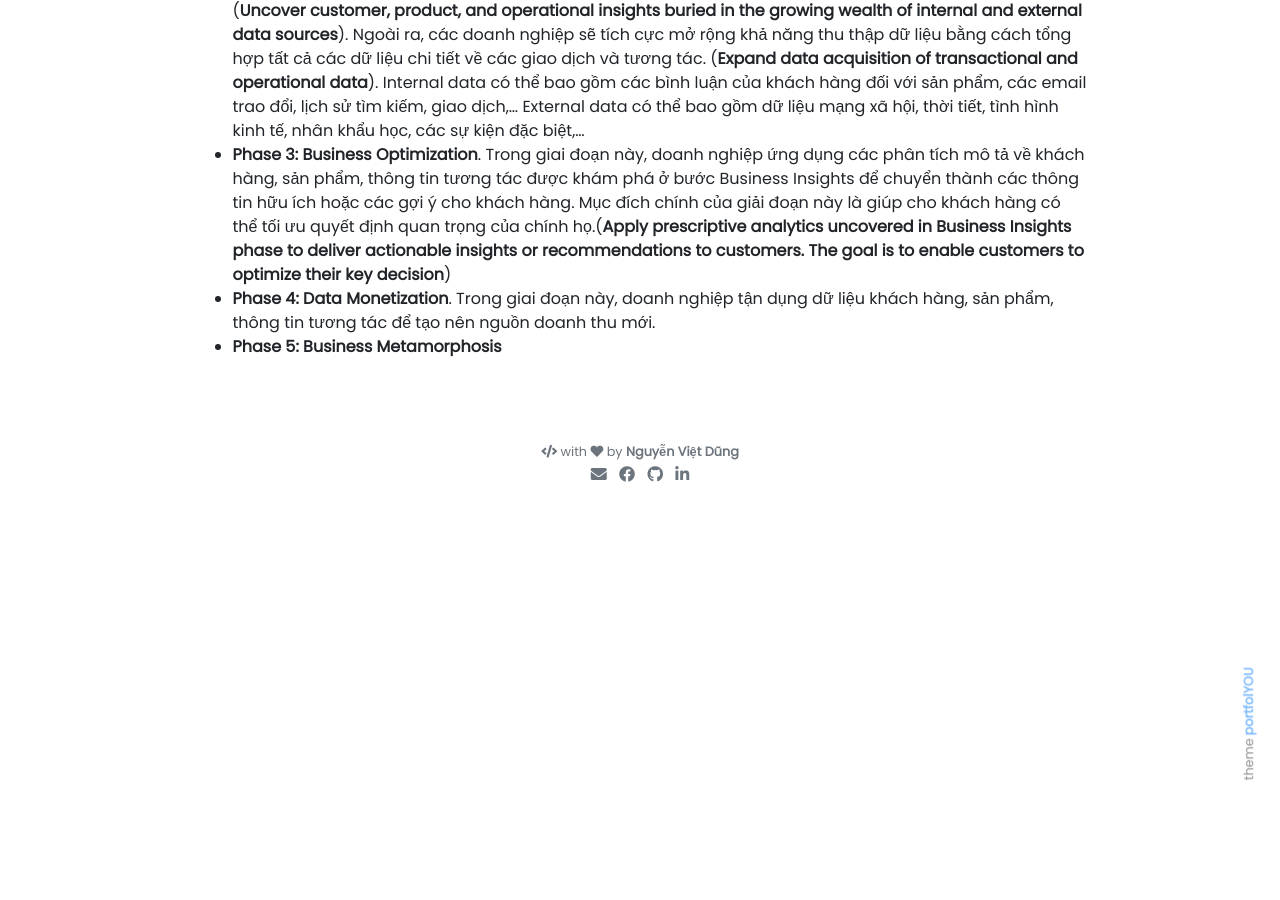
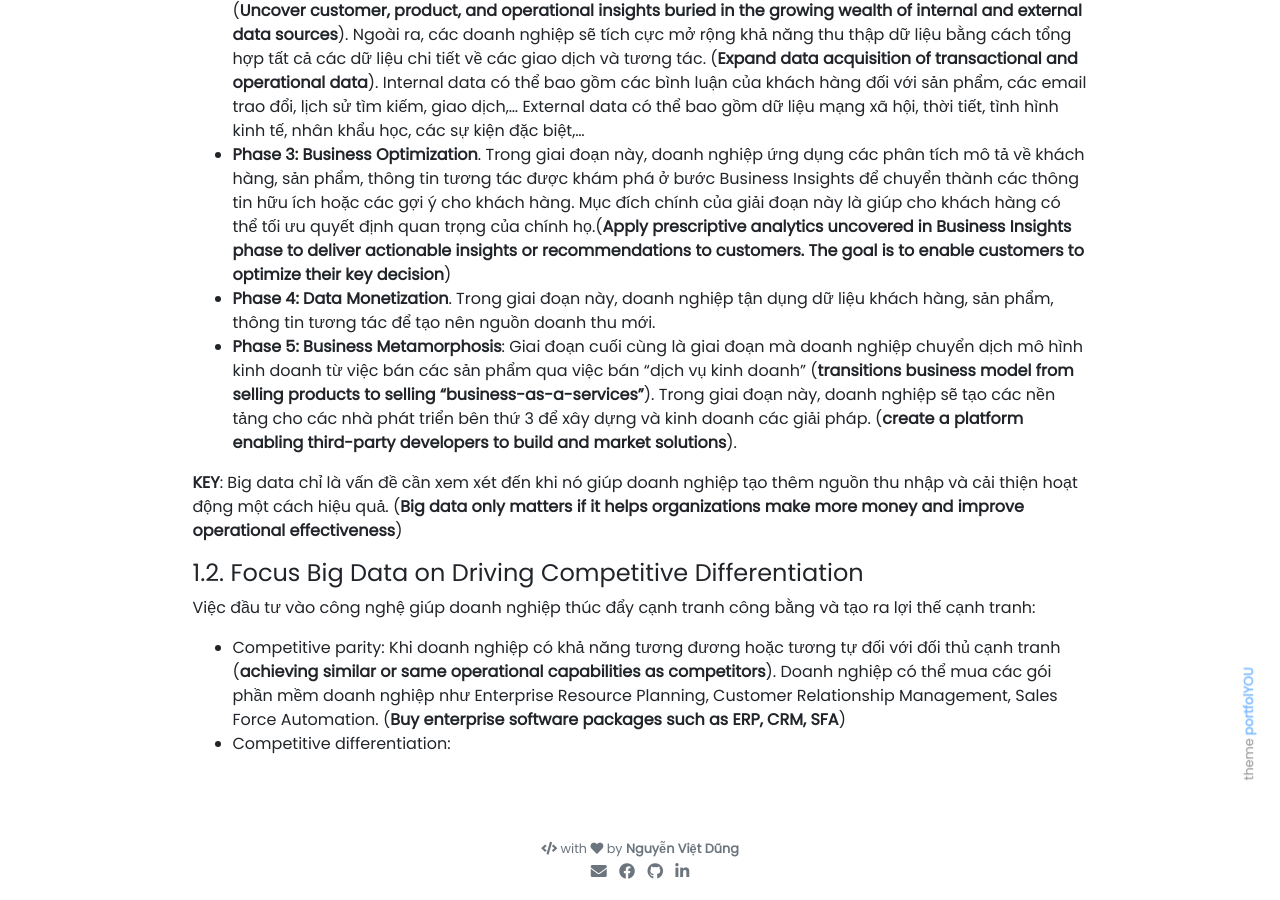
Before and after one commit to dungnv0696/nhathomongmo, a Jekyll site: the page built from _posts/2022-05-31-business-potential-big-data.md, in a window 1280 px wide and 900 px high, scrolled down 1563 px. Built offline with Jekyll 4.4.1, drawn with Linux system fonts in a browser that asks for light colours; nearby versions of some CDN libraries; our own code applies the rules of GitHub Pages for plain Markdown files; comment, search, counter and statistics services are not loaded; before the commit the page ends 2066 px from its top, so only the background shows below that; some of the changed text lies outside the part shown.

Commit message:
Update 2022-05-31-business-potential-big-data.md

```diff
--- a/_posts/2022-05-31-business-potential-big-data.md
+++ b/_posts/2022-05-31-business-potential-big-data.md
@@ -34,4 +34,11 @@ Big Data Business Model Maturity Index bao gồm 5 giai đoạn:
 Internal data có thể bao gồm các bình luận của khách hàng đối với sản phẩm, các email trao đổi, lịch sử tìm kiếm, giao dịch,... External data có thể bao gồm dữ liệu mạng xã hội, thời tiết, tình hình kinh tế, nhân khẩu học, các sự kiện đặc biệt,...
 - __Phase 3: Business Optimization__. Trong giai đoạn này, doanh nghiệp ứng dụng các phân tích mô tả về khách hàng, sản phẩm, thông tin tương tác được khám phá ở bước Business Insights để chuyển thành các thông tin hữu ích hoặc các gợi ý cho khách hàng. Mục đích chính của giải đoạn này là giúp cho khách hàng có thể tối ưu quyết định quan trọng của chính họ.(__Apply prescriptive analytics uncovered in Business Insights phase to deliver actionable insights or recommendations to customers. The goal is to enable customers to optimize their key decision__)
 - __Phase 4: Data Monetization__. Trong giai đoạn này, doanh nghiệp tận dụng dữ liệu khách hàng, sản phẩm, thông tin tương tác để tạo nên nguồn doanh thu mới.
-- __Phase 5: Business Metamorphosis__
+- __Phase 5: Business Metamorphosis__: Giai đoạn cuối cùng là giai đoạn mà doanh nghiệp chuyển dịch mô hình kinh doanh từ việc bán các sản phẩm qua việc bán "dịch vụ kinh doanh" (__transitions business model from selling products to selling "business-as-a-services"__). Trong giai đoạn này, doanh nghiệp sẽ tạo các nền tảng cho các nhà phát triển bên thứ 3 để xây dựng và kinh doanh các giải pháp. (__create a platform enabling third-party developers to build and market solutions__).
+
+__KEY__: Big data chỉ là vấn đề cần xem xét đến khi nó giúp doanh nghiệp tạo thêm nguồn thu nhập và cải thiện hoạt động một cách hiệu quả. (__Big data only matters if it helps organizations make more money and improve operational effectiveness__)
+
+#### 1.2. Focus Big Data on Driving Competitive Differentiation
+Việc đầu tư vào công nghệ giúp doanh nghiệp thúc đẩy cạnh tranh công bằng và tạo ra lợi thế cạnh tranh:
+- Competitive parity: Khi doanh nghiệp có khả năng tương đương hoặc tương tự đối với đối thủ cạnh tranh (__achieving similar or same operational capabilities as competitors__). Doanh nghiệp có thể mua các gói phần mềm doanh nghiệp như Enterprise Resource Planning, Customer Relationship Management, Sales Force Automation. (__Buy enterprise software packages such as ERP, CRM, SFA__)
+- Competitive differentiation:
```
